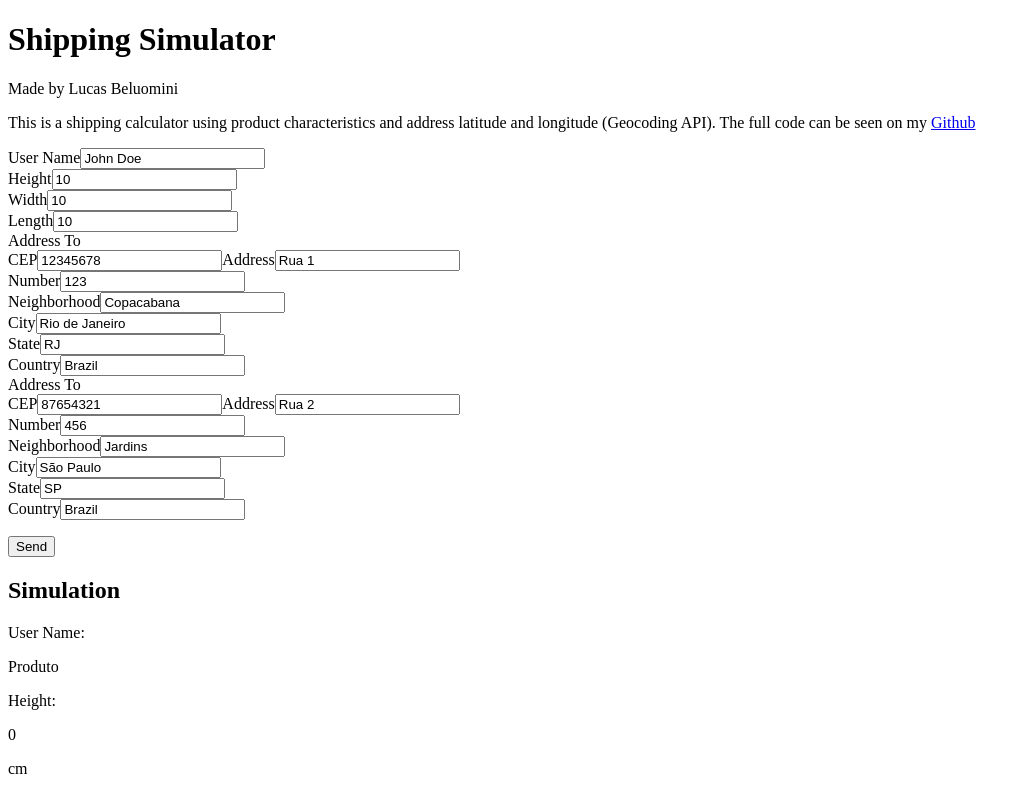
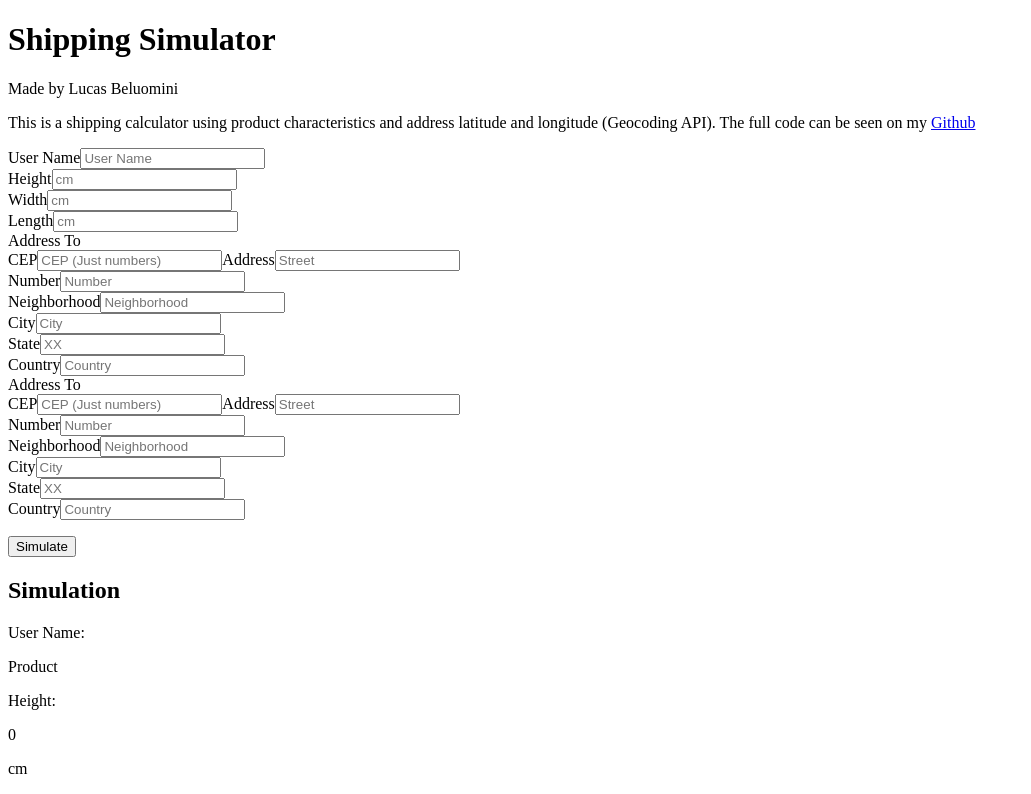
Before and after one commit to Beluomini/FreightSimulator, a Next.js app in the folder frontend/: page / in a window 1280 px wide. Shown: the top 794 px of the page, without its empty margins (0-1031 px from the left). Built offline with nearby package versions, Linux system fonts and the light colour scheme; no server answers.

Commit message:
fix(basic errors): fixing errors in placeholders, removing mocks and adding error handling for the username field

```diff
--- a/frontend/src/components/form.tsx
+++ b/frontend/src/components/form.tsx
@@ -7,24 +7,24 @@ import { handleAdress } from "../utils/handleAdress";
 import { SimulationAPIResponse } from "../types/simulation";
 
 const formSchema = z.object({
-  userName: z.string(),
+  userName: z.string().min(1, { message: "User name is required" }),
   productHeight: z.number().int().positive(),
   productWidth: z.number().int().positive(),
   productLenght: z.number().int().positive(),
-  cep1: z.string().length(8, { message: "CEP deve conter apenas números (8)" }),
+  cep1: z.string().length(8, { message: "CEP must contain only numbers (8)" }),
   country1: z.string().min(1, { message: "Country is required" }),
   state1: z.string().length(2, { message: "State must be 2 characters (UF)" }),
   city1: z.string().min(1, { message: "City is required" }),
   neighborhood1: z.string().min(1, { message: "Neighborhood is required" }),
-  address1: z.string().min(1, { message: "Logradouro é obrigatório" }),
-  number1: z.string().min(1, { message: "Número é obrigatório" }),
-  cep2: z.string().length(8, { message: "CEP deve conter apenas números (8)" }),
+  address1: z.string().min(1, { message: "Street is required" }),
+  number1: z.string().min(1, { message: "Number is required" }),
+  cep2: z.string().length(8, { message: "CEP must contain only numbers (8)" }),
   country2: z.string().min(1, { message: "Country is required" }),
   state2: z.string().length(2, { message: "State must be 2 characters (UF)" }),
   city2: z.string().min(1, { message: "City is required" }),
   neighborhood2: z.string().min(1, { message: "Neighborhood is required" }),
-  address2: z.string().min(1, { message: "Logradouro é obrigatório" }),
-  number2: z.string().min(1, { message: "Número é obrigatório" }),
+  address2: z.string().min(1, { message: "Street is required" }),
+  number2: z.string().min(1, { message: "Number is required" }),
 });
 
 type FormData = z.infer<typeof formSchema>;
@@ -45,26 +45,6 @@ export default function Form({ onFormSubmit }: FormProps) {
     formState: { errors, isSubmitting, isSubmitSuccessful },
   } = useForm<FormData>({
     resolver: zodResolver(formSchema),
-    defaultValues: {
-      userName: "John Doe",
-      productHeight: 10,
-      productWidth: 10,
-      productLenght: 10,
-      cep1: "12345678",
-      country1: "Brazil",
-      state1: "RJ",
-      city1: "Rio de Janeiro",
-      neighborhood1: "Copacabana",
-      address1: "Rua 1",
-      number1: "123",
-      cep2: "87654321",
-      country2: "Brazil",
-      state2: "SP",
-      city2: "São Paulo",
-      neighborhood2: "Jardins",
-      address2: "Rua 2",
-      number2: "456",
-    },
   });
 
   const processForm = async (data: FormData) => {
@@ -131,6 +111,7 @@ export default function Form({ onFormSubmit }: FormProps) {
         <input
           type="text"
           id="username"
+          placeholder="User Name"
           className="mt-1 block w-full p-2 border border-gray-300 rounded-md shadow-sm focus:outline-none focus:ring-indigo-500 focus:border-indigo-500 sm:text-sm"
           {...register("userName")}
         />
@@ -225,7 +206,7 @@ export default function Form({ onFormSubmit }: FormProps) {
               type="text"
               id="cep1"
               {...register("cep1")}
-              placeholder="CEP"
+              placeholder="CEP (Just numbers)"
               className="block w-full p-2 border border-gray-300 rounded-md shadow-sm focus:outline-none focus:ring-indigo-500 focus:border-indigo-500 sm:text-sm"
             />
             {errors.cep1?.message && (
@@ -243,7 +224,7 @@ export default function Form({ onFormSubmit }: FormProps) {
               type="text"
               id="address1"
               {...register("address1")}
-              placeholder="Nome da Rua"
+              placeholder="Street"
               className="block w-full p-2 border border-gray-300 rounded-md shadow-sm focus:outline-none focus:ring-indigo-500 focus:border-indigo-500 sm:text-sm"
             />
             {errors.address1?.message && (
@@ -325,7 +306,7 @@ export default function Form({ onFormSubmit }: FormProps) {
                   type="text"
                   id="state1"
                   {...register("state1")}
-                  placeholder="State (Ex: RJ)"
+                  placeholder="XX"
                   maxLength={2}
                   className="mt-2 block w-full p-2 border border-gray-300 rounded-md shadow-sm focus:outline-none focus:ring-indigo-500 focus:border-indigo-500 sm:text-sm"
                 />
@@ -378,7 +359,7 @@ export default function Form({ onFormSubmit }: FormProps) {
               type="text"
               id="cep2"
               {...register("cep2")}
-              placeholder="CEP"
+              placeholder="CEP (Just numbers)"
               className="block w-full p-2 border border-gray-300 rounded-md shadow-sm focus:outline-none focus:ring-indigo-500 focus:border-indigo-500 sm:text-sm"
             />
             {errors.cep2?.message && (
@@ -396,7 +377,7 @@ export default function Form({ onFormSubmit }: FormProps) {
               type="text"
               id="address2"
               {...register("address2")}
-              placeholder="Nome da Rua"
+              placeholder="Street"
               className="block w-full p-2 border border-gray-300 rounded-md shadow-sm focus:outline-none focus:ring-indigo-500 focus:border-indigo-500 sm:text-sm"
             />
             {errors.address2?.message && (
@@ -478,7 +459,7 @@ export default function Form({ onFormSubmit }: FormProps) {
                   type="text"
                   id="state2"
                   {...register("state2")}
-                  placeholder="State (Ex: RJ)"
+                  placeholder="XX"
                   maxLength={2}
                   className="mt-2 block w-full p-2 border border-gray-300 rounded-md shadow-sm focus:outline-none focus:ring-indigo-500 focus:border-indigo-500 sm:text-sm"
                 />
@@ -525,7 +506,7 @@ export default function Form({ onFormSubmit }: FormProps) {
             disabled={isSubmitting}
             onClick={handleSubmit(processForm)}
           >
-            {isSubmitting ? "Sending..." : "Send"}
+            {isSubmitting ? "Simulating..." : "Simulate"}
           </button>
         </div>
 
--- a/frontend/src/components/simulation.tsx
+++ b/frontend/src/components/simulation.tsx
@@ -78,7 +78,7 @@ export default function SimulationData({ data }: SimulationDataProps) {
       </div>
 
       <div className="mb-2">
-        <p className="text-gray-500">Produto</p>
+        <p className="text-gray-500">Product</p>
         <div className="border border-gray-300 px-2 rounded-md">
           <div className="mb-2 grid grid-cols-3 gap-10">
             <div>
```
